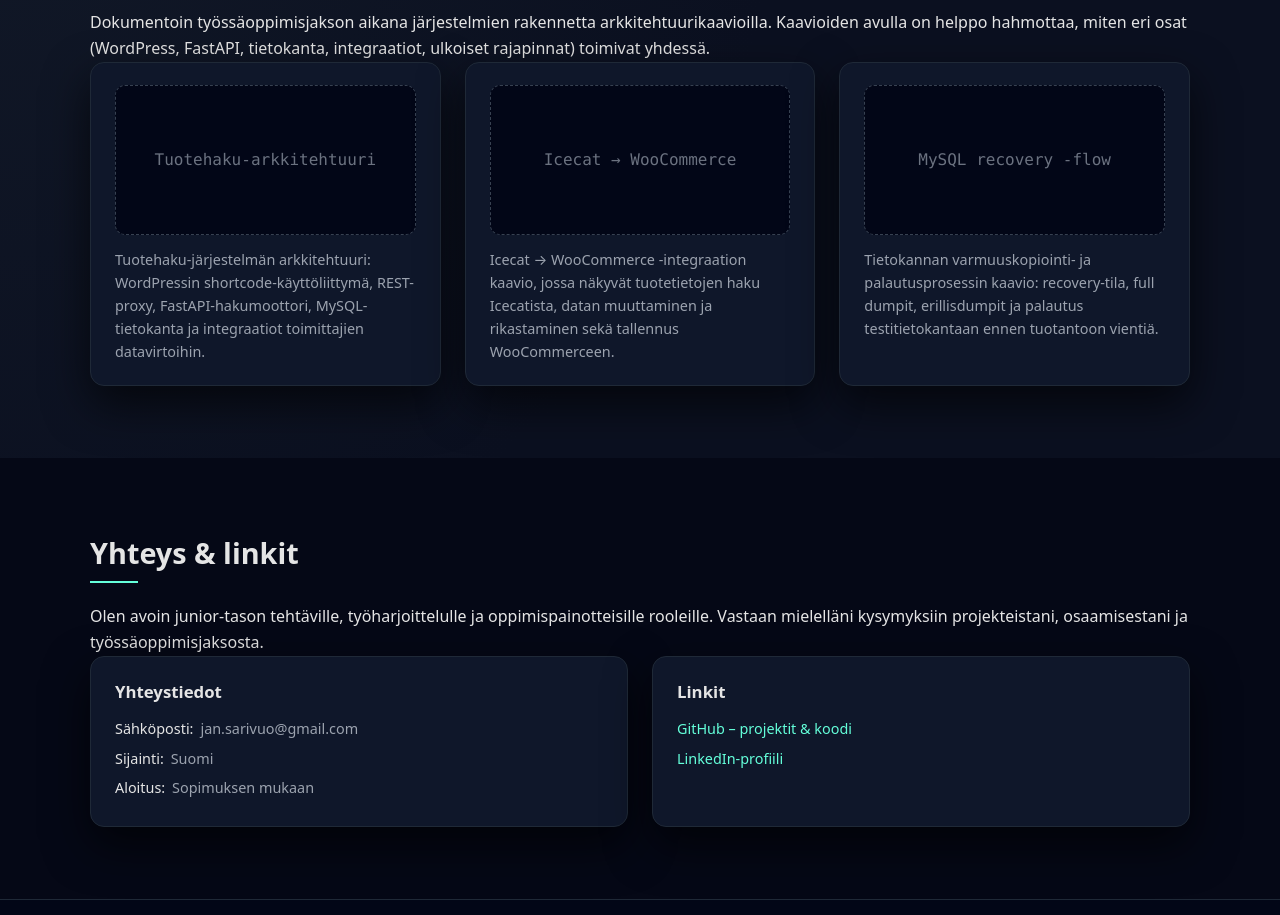
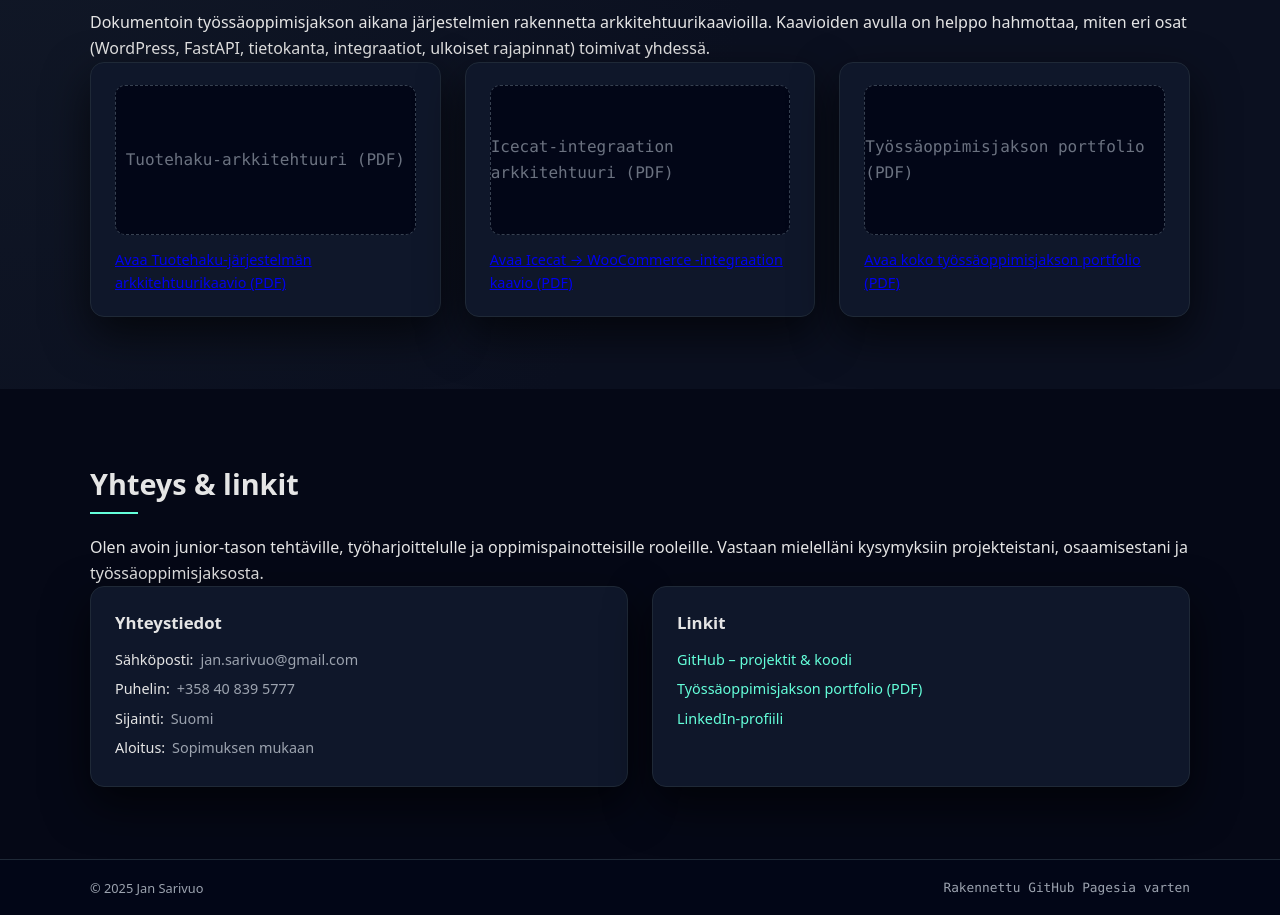
Before and after one commit to janstech/janstech.github.io, a plain HTML site: page index.html in a window 1280 px wide. Shown: the part 2820-3735 px from the top of the page. Drawn offline with Linux system fonts and the light colour scheme.

Commit message:
Lisää PDF-linkit ja päivitä portfolio

```diff
--- a/index.html
+++ b/index.html
@@ -54,7 +54,7 @@ const dev = {
         </div>
     </section>
 
-    <!-- ABOUT -->
+    <!-- Tietoja -->
     <section id="about" class="section">
         <div class="container">
             <h2 class="section-title">Minusta</h2>
@@ -82,7 +82,7 @@ const dev = {
         </div>
     </section>
 
-    <!-- SKILLS -->
+    <!-- Taidot -->
     <section id="skills" class="section section-alt">
         <div class="container">
             <h2 class="section-title">Osaaminen</h2>
@@ -215,7 +215,7 @@ const dev = {
         </div>
     </section>
 
-    <!-- ARCHITECTURE -->
+    <!-- Arkkitehtuuri -->
     <section id="architecture" class="section section-alt">
         <div class="container">
             <h2 class="section-title">Arkkitehtuuri &amp; kaaviot</h2>
@@ -227,48 +227,46 @@ const dev = {
             </p>
 
             <div class="architecture-grid">
-                <!-- Korvaa placeholderit omilla kuvilla (png/jpg) kun ne ovat valmiit -->
+                <!-- Tuotehaku-arkkitehtuuri (PDF) -->
                 <figure class="card arch-card">
                     <div class="arch-placeholder">
-                        <!-- Esimerkkikuva:
-                        <img src="images/tuotehaku-arkkitehtuuri.png"
-                             alt="Tuotehaku-järjestelmän arkkitehtuuri" />
-                        -->
-                        <span>Tuotehaku-arkkitehtuuri</span>
+                        <span>Tuotehaku-arkkitehtuuri (PDF)</span>
                     </div>
                     <figcaption>
-                        Tuotehaku-järjestelmän arkkitehtuuri: WordPressin
-                        shortcode-käyttöliittymä, REST-proxy, FastAPI-hakumoottori,
-                        MySQL-tietokanta ja integraatiot toimittajien datavirtoihin.
+                        <a href="Tuotehaku-arkkitehtuuri.pdf" target="_blank">
+                            Avaa Tuotehaku-järjestelmän arkkitehtuurikaavio (PDF)
+                        </a>
                     </figcaption>
                 </figure>
 
+                <!-- Icecat-arkkitehtuuri (PDF) -->
                 <figure class="card arch-card">
                     <div class="arch-placeholder">
-                        <span>Icecat → WooCommerce</span>
+                        <span>Icecat-integraation arkkitehtuuri (PDF)</span>
                     </div>
                     <figcaption>
-                        Icecat → WooCommerce -integraation kaavio, jossa näkyvät
-                        tuotetietojen haku Icecatista, datan muuttaminen ja
-                        rikastaminen sekä tallennus WooCommerceen.
+                        <a href="icecat_arkkitehtuuri.pdf" target="_blank">
+                            Avaa Icecat → WooCommerce -integraation kaavio (PDF)
+                        </a>
                     </figcaption>
                 </figure>
 
+                <!-- Koko työssäoppimisjakson portfolio (PDF) -->
                 <figure class="card arch-card">
                     <div class="arch-placeholder">
-                        <span>MySQL recovery -flow</span>
+                        <span>Työssäoppimisjakson portfolio (PDF)</span>
                     </div>
                     <figcaption>
-                        Tietokannan varmuuskopiointi- ja palautusprosessin kaavio:
-                        recovery-tila, full dumpit, erillisdumpit ja palautus
-                        testitietokantaan ennen tuotantoon vientiä.
+                        <a href="Työssäoppimisjakso_portfolio_Jan_Sarivuo_11-25.pdf" target="_blank">
+                            Avaa koko työssäoppimisjakson portfolio (PDF)
+                        </a>
                     </figcaption>
                 </figure>
             </div>
         </div>
     </section>
 
-    <!-- CONTACT -->
+    <!-- Yhteystiedot -->
     <section id="contact" class="section">
         <div class="container">
             <h2 class="section-title">Yhteys &amp; linkit</h2>
@@ -283,9 +281,7 @@ const dev = {
                     <h3>Yhteystiedot</h3>
                     <ul class="contact-list">
                         <li><span>Sähköposti:</span> jan.sarivuo@gmail.com</li>
-                        <!-- Halutessasi voit lisätä myös puhelinnumeron:
-                        <li><span>Puhelin:</span> +358 40 000 0000</li>
-                        -->
+                        <li><span>Puhelin:</span> +358 40 839 5777</li>
                         <li><span>Sijainti:</span> Suomi</li>
                         <li><span>Aloitus:</span> Sopimuksen mukaan</li>
                     </ul>
@@ -300,12 +296,17 @@ const dev = {
                             </a>
                         </li>
                         <li>
+                            <a href="Työssäoppimisjakso_portfolio_Jan_Sarivuo_11-25.pdf" target="_blank">
+                                Työssäoppimisjakson portfolio (PDF)
+                            </a>
+                        </li>
+                        <li>
                             <a href="https://www.linkedin.com/in/jan-sarivuo"
                                target="_blank">
                                 LinkedIn-profiili
                             </a>
                         </li>
-                        <!-- Lisää tarvittaessa esim. CV-linkki -->
+                        <!-- CV-linkki -->
                     </ul>
                 </div>
             </div>
```
